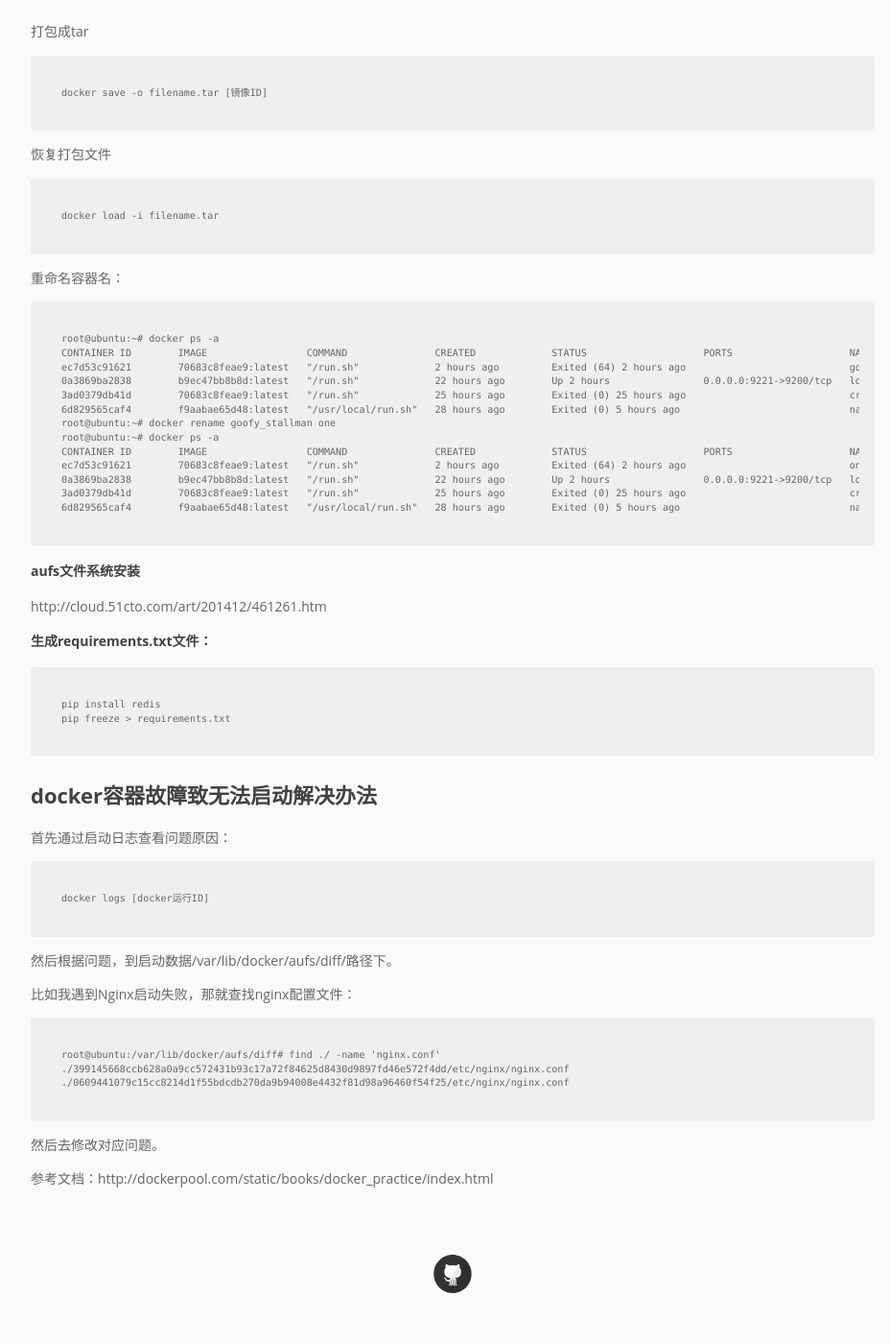
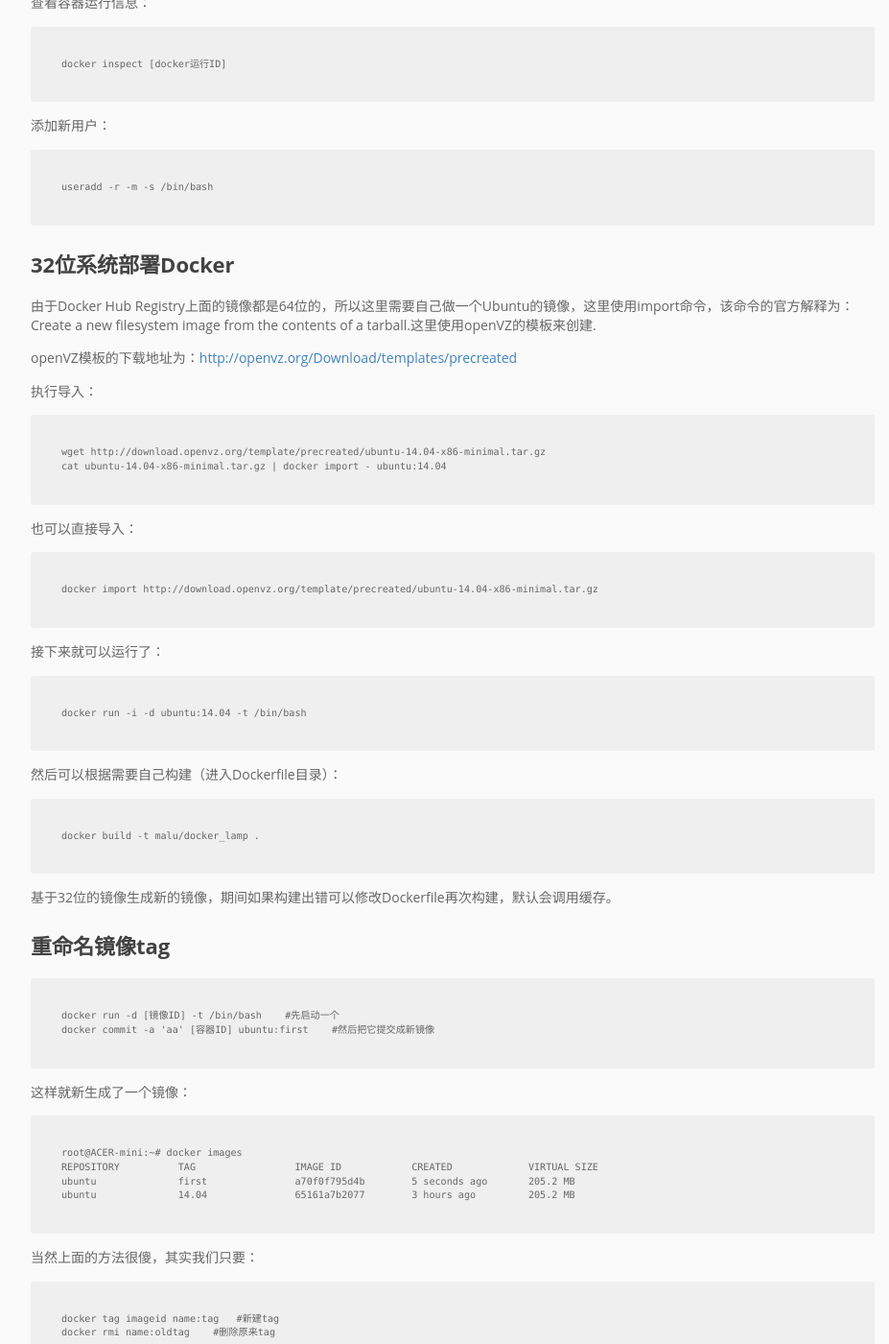
Before and after one commit to pingmalu/pingmalu.github.io, a Jekyll site: the page built from _posts/2015-12-02-Docker日常笔记.md, in a window 1280 px wide and 1400 px high, scrolled down 2168 px. Shown: the whole window at 96% size, without its empty margins (168-1095 px from the left). Built offline with Jekyll 4.4.1, drawn with Linux system fonts in a browser that asks for light colours; nearby versions of some CDN libraries; before the commit the page ends 3540 px from its top, so only the background shows below that; some of the changed text lies outside the part shown.

Commit message:
'update'

```diff
--- a/_posts/2015-12-02-Docker日常笔记.md
+++ b/_posts/2015-12-02-Docker日常笔记.md
@@ -23,6 +23,12 @@
 删除镜像
 
 	docker rmi [镜像名称:标签]
+
+删除容器
+
+	docker rm [容器ID]
+	docker rm -f [容器ID]   #强制删除运行中的容器
+	docker ps -a -q|xarge docker rm   #删除所有不在运行的容器
 
 拉取镜像
 
@@ -58,9 +64,55 @@
 
 	docker logs [docker运行ID]
 
+查看容器运行信息：
+
+	docker inspect [docker运行ID]
+
 添加新用户：
 
 	useradd -r -m -s /bin/bash
+
+# 32位系统部署Docker
+
+由于Docker Hub Registry上面的镜像都是64位的，所以这里需要自己做一个Ubuntu的镜像，这里使用import命令，该命令的官方解释为：Create  a new filesystem image from the contents of a tarball.这里使用openVZ的模板来创建.
+
+openVZ模板的下载地址为：[http://openvz.org/Download/templates/precreated](http://openvz.org/Download/templates/precreated)
+
+执行导入：
+
+	wget http://download.openvz.org/template/precreated/ubuntu-14.04-x86-minimal.tar.gz
+	cat ubuntu-14.04-x86-minimal.tar.gz | docker import - ubuntu:14.04
+
+也可以直接导入：
+
+	docker import http://download.openvz.org/template/precreated/ubuntu-14.04-x86-minimal.tar.gz
+
+接下来就可以运行了：
+
+	docker run -i -d ubuntu:14.04 -t /bin/bash
+
+然后可以根据需要自己构建（进入Dockerfile目录）：
+
+	docker build -t malu/docker_lamp .
+
+基于32位的镜像生成新的镜像，期间如果构建出错可以修改Dockerfile再次构建，默认会调用缓存。
+
+# 重命名镜像tag
+
+	docker run -d [镜像ID] -t /bin/bash    #先启动一个
+	docker commit -a 'aa' [容器ID] ubuntu:first    #然后把它提交成新镜像
+
+这样就新生成了一个镜像：
+
+	root@ACER-mini:~# docker images
+	REPOSITORY          TAG                 IMAGE ID            CREATED             VIRTUAL SIZE
+	ubuntu              first               a70f0f795d4b        5 seconds ago       205.2 MB
+	ubuntu              14.04               65161a7b2077        3 hours ago         205.2 MB
+
+当然上面的方法很傻，其实我们只要：
+
+	docker tag imageid name:tag   #新建tag
+	docker rmi name:oldtag    #删除原来tag
 
 # 备份迁移
 
```
